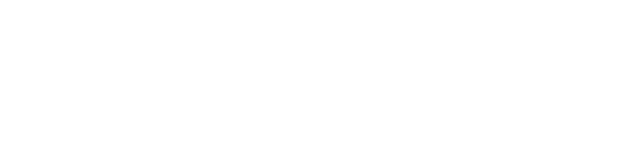
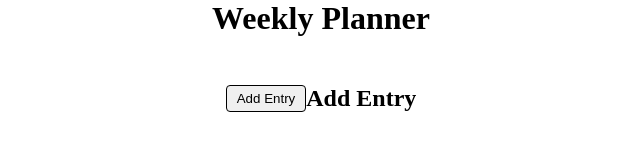
Before and after one commit to Nickolas-Hernandez/weekly-planner, a plain HTML site: page index.html in a window 1280 px wide. Shown: the whole page, without its empty margins (179-819 px from the left). Drawn offline with Linux system fonts and the light colour scheme.

Commit message:
Worked on html and cs

```diff
--- a/index.html
+++ b/index.html
@@ -4,9 +4,31 @@
   <meta charset="UTF-8">
   <meta name="viewport" content="width=device-width, initial-scale=1.0">
   <title>Week Planner</title>
+  <link rel="preconnect" href="https://fonts.gstatic.com">
+  <link
+    href="https://fonts.googleapis.com/css2?family=Open+Sans:wght@300;400;700&family=Raleway:ital,wght@0,300;1,400;1,500&display=swap"
+    rel="stylesheet">
   <link rel="stylesheet" href="styles.css">
 </head>
 <body>
+  <header>
+    <div class="container">
+      <h1>Weekly Planner</h1>
+    </div>
+  </header>
+  <main>
+    <div class="container row button-row">
+      <button class="add-entry-button">Add Entry</button>
+      <div class="add-entry-modal">
+        <div class="modal">
+          <h2>Add Entry</h2>
+          <div class="row"></div>
+        </div>
+      </div>
+    </div>
+  </main>
+
+
   <script src="main.js"></script>
 </body>
 </html>
--- a/styles.css
+++ b/styles.css
@@ -0,0 +1,31 @@
+* {
+  margin: 0;
+  padding: 0;
+  box-sizing: border-box;
+}
+
+.container {
+  width: 1000px;
+}
+
+.row {
+  display: flex;
+  flex-wrap: wrap;
+}
+
+header h1 {
+  width: 100%;
+  text-align: center;
+}
+
+.button-row {
+  justify-content: center;
+  align-items: center;
+}
+
+.add-entry-button {
+  margin: 3rem 0;
+  padding: 5px 10px;
+  border: 1px solid black;
+  border-radius: 4px;
+}
```
